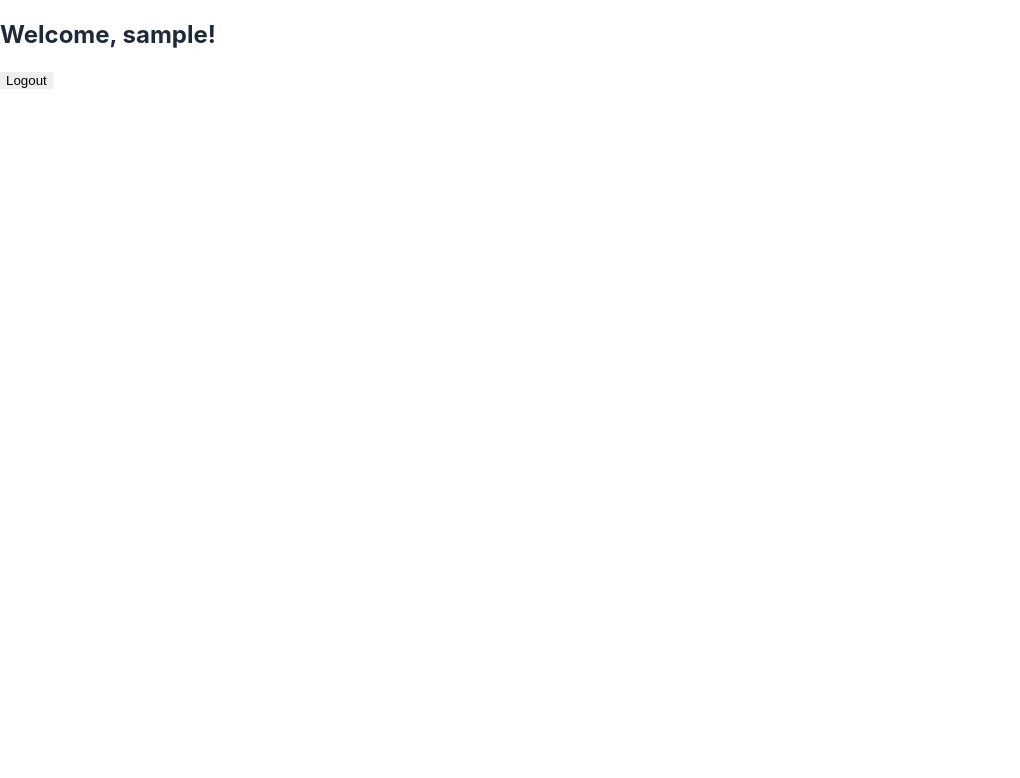
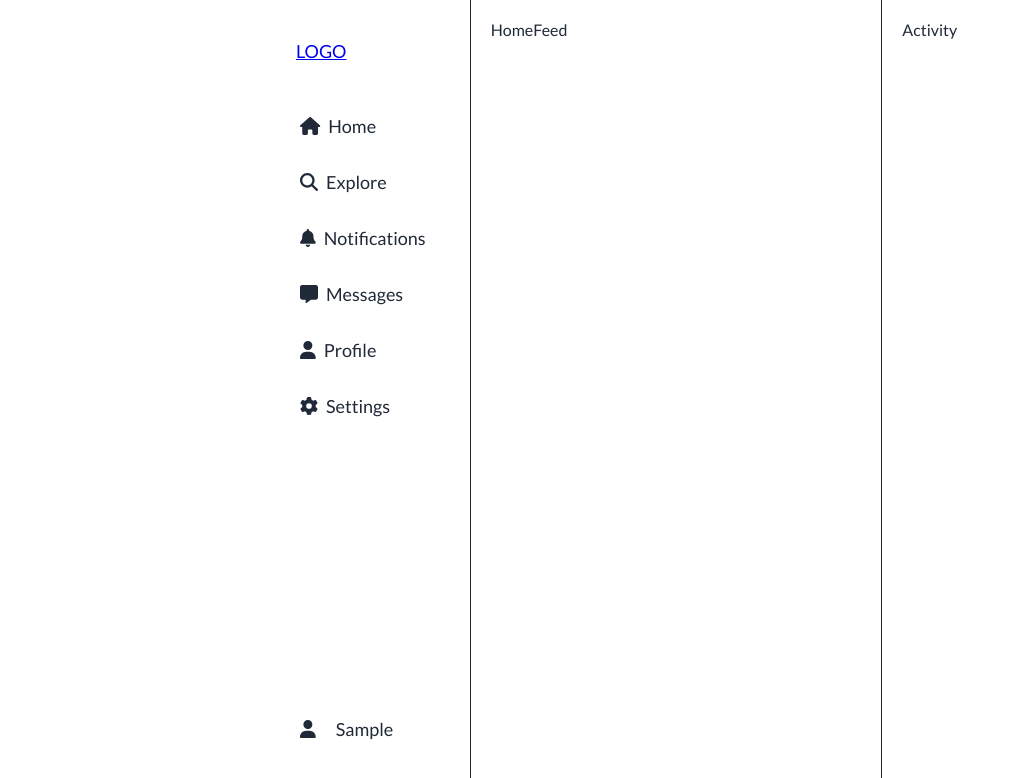
Before and after one commit to mrloumd/link-up-frontend, a React (Create React App) app: page /home in a window 1280 px wide. Shown: the top 778 px of the page, without its empty margins (0-1020 px from the left). Built offline with nearby package versions, Linux system fonts and the light colour scheme; sample sign-in values are in the browser's storage; a web font is replaced by a local one.

Commit message:
homepage components, optimize sidebard

```diff
--- a/src/App.tsx
+++ b/src/App.tsx
@@ -6,7 +6,7 @@ import {
   Navigate,
 } from "react-router-dom";
 import LandingPage from "./components/landingpage/LandingPage";
-import HomePage from "./components/homepage/HomePage";
+import HomePage from "./components/homepage";
 import { useSelector } from "react-redux";
 import { RootState } from "./app/store";
 
--- a/src/components/auth/Login.tsx
+++ b/src/components/auth/Login.tsx
@@ -36,18 +36,18 @@ function Login() {
     };
 
     try {
-      // Dispatch the login action
+      //** Dispatch the login action */
       await dispatch(login(userData) as any);
 
-      // Check if login was successful
+      //** Check if login was successful */
       if (!isError) {
-        // Reset the form fields
+        //** Reset the form fields */
         setFormData({
           username: "",
           password: "",
         });
 
-        // Redirect to the homepage
+        //** Redirect to the homepage */
         navigate("/home");
       }
     } catch (error) {
@@ -161,12 +161,12 @@ function Login() {
                 >
                   Forgot password?
                 </Link>
-                <Link
+                {/* <Link
                   to={"/"}
                   className=' w-full relative text-bold text-sm no-underline text-cornflowerblue text-left'
                 >
                   Don't have an account?
-                </Link>
+                </Link> */}
               </div>
             </form>
           </div>
--- a/src/components/auth/Signup.tsx
+++ b/src/components/auth/Signup.tsx
@@ -16,7 +16,7 @@ function Signup() {
     password2: "",
   });
 
-  //Destructure the fields
+  //** Destructure the fields */
   const { firstName, lastName, username, email, password, password2 } =
     formData;
 
@@ -49,12 +49,12 @@ function Signup() {
       };
 
       try {
-        // Dispatch the register action
+        //** Dispatch the register action */
         await dispatch(register(userData) as any);
 
-        // Check if registration was successful
+        //** Check if registration was successful */
         if (!isError) {
-          // Reset the form fields
+          //** Reset the form fields */
           setFormData({
             firstName: "",
             lastName: "",
@@ -64,12 +64,12 @@ function Signup() {
             password2: "",
           });
 
-          // Close the signup modal
+          //** Close the signup modal */
           if (signupModal) {
             signupModal.close();
           }
 
-          // Perform any other actions after successful registration
+          //** Perform any other actions after successful registration */
         }
       } catch (error) {
         console.error("Registration error:", error);
@@ -77,7 +77,7 @@ function Signup() {
     }
   };
 
-  // Logic to open the login modal and close the signup modal
+  //** Logic to open the login modal and close the signup modal */
   useEffect(() => {
     if (isSuccess && loginModal && signupModal) {
       loginModal.showModal();
@@ -87,9 +87,9 @@ function Signup() {
 
   const onChange = (e: React.ChangeEvent<HTMLInputElement>) => {
     setFormData((prevState) => ({
-      //spread across the prev state
+      //** spread across the prev state */
       ...prevState,
-      //get the key whatever the name value is
+      //** get the key whatever the name value is */
       [e.target.name]: e.target.value,
     }));
   };
@@ -290,14 +290,14 @@ function Signup() {
                   </b>
                 </button>
               </div>
-              <div className='flex flex-col gap-2 mt-5'>
+              {/* <div className='flex flex-col gap-2 mt-5'>
                 <Link
                   to={"/"}
                   className=' w-full relative text-bold text-sm no-underline text-cornflowerblue text-left'
                 >
                   Already have an account?
                 </Link>
-              </div>
+              </div> */}
             </form>
           </div>
         </div>
--- a/src/components/homepage/HomePage.tsx
+++ b/src/components/homepage/index.tsx
@@ -1,13 +1,20 @@
-import React from "react";
+import React, { useState } from "react";
 import { useDispatch, useSelector } from "react-redux";
 import { logout } from "../../features/auth/authSlice";
 import { RootState } from "../../app/store"; // Assuming this is the path to your RootState
 import { useNavigate } from "react-router-dom";
+import SideBar from "./pages/SideBar";
+import HomeFeed from "./pages/HomeFeed";
+import Activity from "./pages/Activity";
+import UserProfile from "./pages/UserProfile";
 
 function Homepage() {
   const dispatch = useDispatch();
   const user = useSelector((state: RootState) => state.auth.user);
   const navigate = useNavigate();
+
+  // State to manage which component to display
+  const [showUserProfile, setShowUserProfile] = useState(false);
 
   const handleLogout = () => {
     dispatch(logout() as any);
@@ -15,16 +22,11 @@ function Homepage() {
   };
 
   return (
-    <div>
-      {user ? (
-        <>
-          <h2>Welcome, {user.username}!</h2>
-          <button onClick={handleLogout}>Logout</button>
-        </>
-      ) : (
-        <p>Please log in to access the homepage.</p>
-      )}
-    </div>
+    <main className='h-screen max-h-screen flex justify-center mx-64 font-lato'>
+      <SideBar setShowUserProfile={setShowUserProfile} />
+      {showUserProfile ? <UserProfile /> : <HomeFeed />}
+      <Activity />
+    </main>
   );
 }
 
--- /dev/null
+++ b/src/components/homepage/pages/Activity.tsx
@@ -0,0 +1,7 @@
+import React from "react";
+
+function Activity() {
+  return <div className='w-[50%] p-5'>Activity</div>;
+}
+
+export default Activity;
--- /dev/null
+++ b/src/components/homepage/pages/HomeFeed.tsx
@@ -0,0 +1,11 @@
+import React from "react";
+
+function HomeFeed() {
+  return (
+    <div className='w-[1400px] p-5 border-solid border-x border-gray-600'>
+      HomeFeed
+    </div>
+  );
+}
+
+export default HomeFeed;
--- /dev/null
+++ b/src/components/homepage/pages/SideBar.tsx
@@ -0,0 +1,103 @@
+import React from "react";
+import { useDispatch, useSelector } from "react-redux";
+import { logout } from "../../../features/auth/authSlice";
+import { RootState } from "../../../app/store"; // Assuming this is the path to your RootState
+import { useNavigate } from "react-router-dom";
+import { Link } from "react-router-dom";
+import { FontAwesomeIcon } from "@fortawesome/react-fontawesome";
+import {
+  faUser,
+  faHome,
+  faSearch,
+  faBell,
+  faMessage,
+  faGear,
+  faG,
+} from "@fortawesome/free-solid-svg-icons";
+
+interface SideBarProps {
+  setShowUserProfile: (value: boolean) => void;
+}
+
+function SideBar({ setShowUserProfile }: SideBarProps) {
+  const dispatch = useDispatch();
+  const user = useSelector((state: RootState) => state.auth.user);
+  const navigate = useNavigate();
+
+  const handleLogout = () => {
+    dispatch(logout() as any);
+    navigate("/"); // Navigate to the landing page after logout
+  };
+
+  return (
+    <div className='w-[50%] flex flex-col p-5 text-lg'>
+      <Link to={"/"}>
+        <header className='p-5'>LOGO</header>
+      </Link>
+      <section>
+        <ul className='menu gap-5 text-inherit'>
+          <li>
+            <a>
+              <FontAwesomeIcon icon={faHome}></FontAwesomeIcon>
+              Home
+            </a>
+          </li>
+
+          <li>
+            <a>
+              <FontAwesomeIcon icon={faSearch}></FontAwesomeIcon>
+              Explore
+            </a>
+          </li>
+          <li>
+            <a>
+              <FontAwesomeIcon icon={faBell}></FontAwesomeIcon>
+              Notifications
+            </a>
+          </li>
+          <li>
+            <a>
+              <FontAwesomeIcon icon={faMessage}></FontAwesomeIcon>
+              Messages
+            </a>
+          </li>
+          <li>
+            <a onClick={() => setShowUserProfile(true)}>
+              <FontAwesomeIcon icon={faUser}></FontAwesomeIcon>
+              Profile
+            </a>
+          </li>
+          <li>
+            <a>
+              <FontAwesomeIcon icon={faGear}></FontAwesomeIcon>
+              Settings
+            </a>
+          </li>
+        </ul>
+      </section>
+      <section className='mt-auto'>
+        <div className='dropdown dropdown-top w-full'>
+          <ul tabIndex={0} role='button' className='menu text-lg '>
+            <li>
+              <a>
+                {" "}
+                <FontAwesomeIcon icon={faUser} className='me-3 py-2' />
+                {user.firstName}
+              </a>
+            </li>
+          </ul>
+          <ul
+            tabIndex={0}
+            className='dropdown-content z-[1] menu p-2 shadow bg-base-100 rounded-box w-52'
+          >
+            <li>
+              <a onClick={handleLogout}>Logout</a>
+            </li>
+          </ul>
+        </div>
+      </section>
+    </div>
+  );
+}
+
+export default SideBar;
--- /dev/null
+++ b/src/components/homepage/pages/UserProfile.tsx
@@ -0,0 +1,11 @@
+import React from "react";
+
+function UserProfile() {
+  return (
+    <div className='w-[1400px] p-5 border-solid border-x border-gray-600'>
+      UserPRofile
+    </div>
+  );
+}
+
+export default UserProfile;
```
Also changed, not shown: package.json (+6 -1 lines), src/features/auth/AuthService.ts (+6 -6 lines), src/features/auth/authSlice.ts (+5 -5 lines), 1 other file (tests, documents, lock files or other folders).
